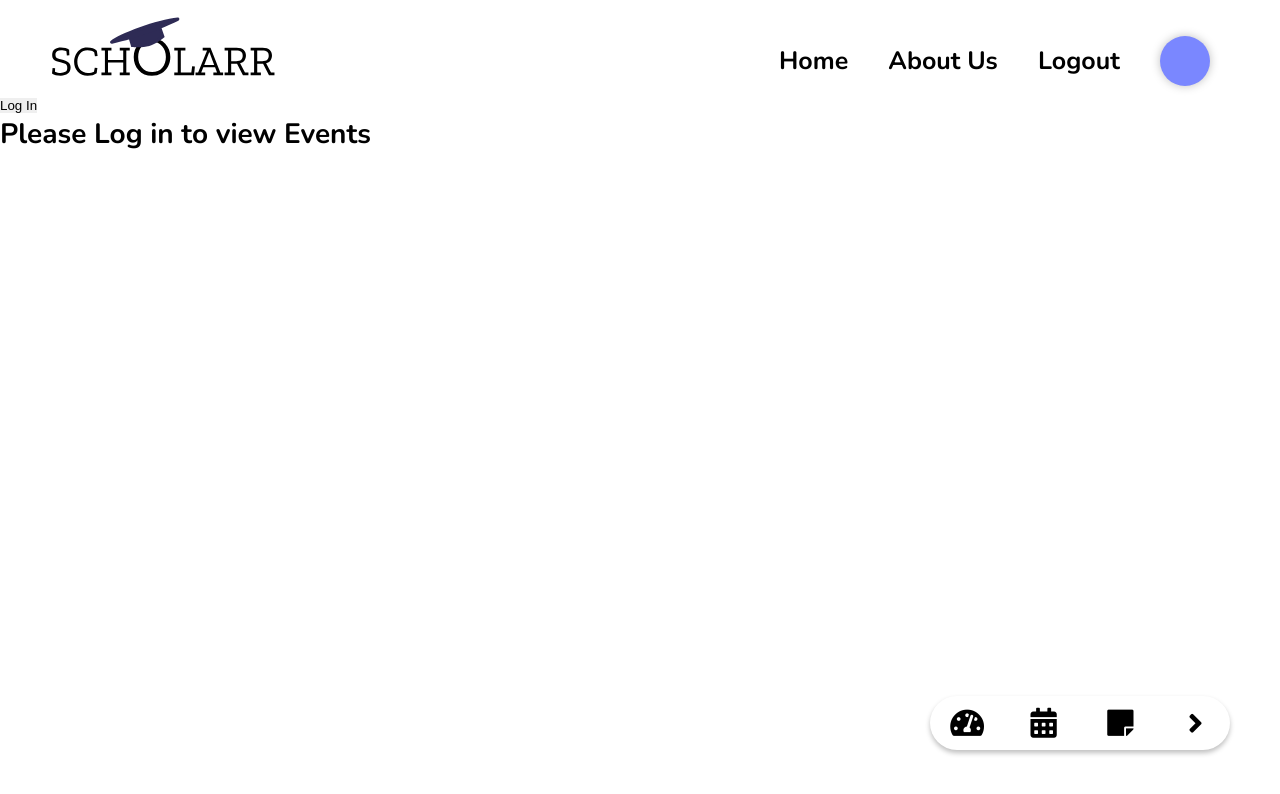
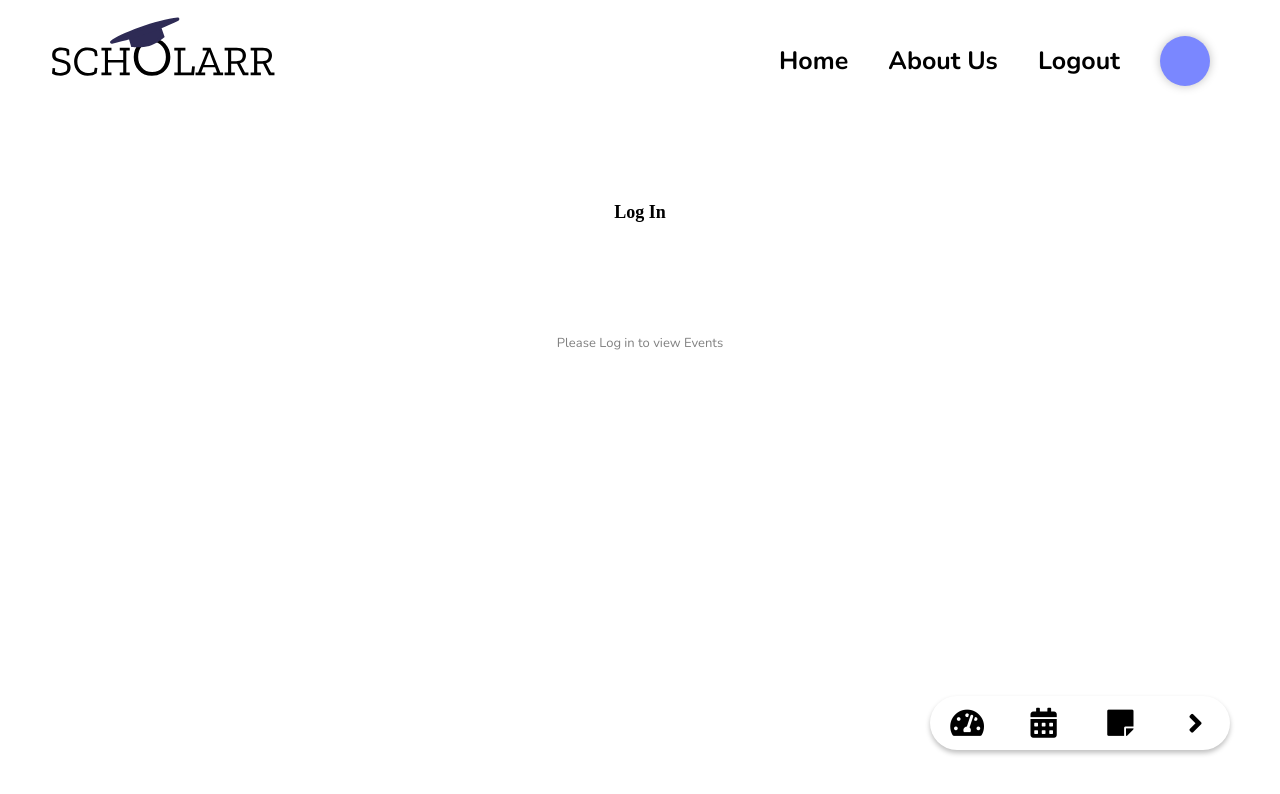
Before and after one commit to greyvity/Scholarr-frontend, a React (Create React App) app: page /calendar in a window 1280 px wide. Shown: the top 794 px of the page. Built offline with nearby package versions, Linux system fonts and the light colour scheme.

Commit message:
calendar UI

```diff
--- a/src/App.js
+++ b/src/App.js
@@ -1,6 +1,6 @@
 import React, { useState } from "react";
 import About from "./Layout/About";
-import Weather from "./Layout/Weather";
+// import Weather from "./Layout/Weather";
 // import Home from "./User/Components/Home";
 import Nav from "./Layout/Nav";
 import Loader from "./Loader";
--- a/src/Layout/Sidebar.js
+++ b/src/Layout/Sidebar.js
@@ -1,7 +1,7 @@
 import React, { useState } from "react";
 import { Link } from "react-router-dom";
 import { motion, AnimatePresence } from "framer-motion";
-import Dashboard from "../styles/assets/vectors/Dashboard.svg";
+// import Dashboard from "../styles/assets/vectors/Dashboard.svg";
 // import Todo from "../styles/assets/vectors/Todo.svg";
 // import Calendar from "../styles/assets/vectors/Calendar.svg";
 
--- a/src/User/Components/Calendar/Calendar.js
+++ b/src/User/Components/Calendar/Calendar.js
@@ -193,18 +193,20 @@ const Calendar = () => {
     <motion.div exit={{ y: 1000 }} className="calendar-container">
       {isSignedIn ? (
         <>
+          <div id="calendarbuttons">
             <button id="delete" onClick={deleteEvent}>
-            Update
+              Update an Event
             </button>
             <button id="add" onClick={addNewEvent}>
-            Add
+              Add an Event
             </button>
             <button id="events" onClick={listUpcomingEvents}>
-            Events
+              List Events
             </button>
             <button id="signout_button" onClick={handleSignoutClick}>
               Sign Out
             </button>
+          </div>
         </>
       ) : (
         <button id="authorize_button" onClick={handleClientLoad}>
@@ -213,12 +215,14 @@ const Calendar = () => {
       )}
       {isSignedIn ? (
         events.map((event) => (
+          <div id="indivEvents">
             <Events
               key={event.id}
               event={event}
               deleteEvent={deleteEvent}
               updateEvent={updateEvent}
             />
+          </div>
         ))
       ) : (
         <h1 className="upcomingEvents">Please Log in to view Events</h1>
--- a/src/styles/_calendar.scss
+++ b/src/styles/_calendar.scss
@@ -1 +1,77 @@
 /* Calendar Styles */
+
+.calendar-container {
+  display: flex;
+  flex-direction: column;
+  padding-bottom: 30px;
+  grid-column-start: 2;
+  grid-column-end: 4;
+  margin: 50px 0px 10px 0px;
+}
+
+#calendarbuttons {
+  padding: 0px 0px 25px 0px;
+  margin: 10px;
+  display: flex;
+  border-bottom: 2px solid #7a87ff;
+
+  button {
+    background-color: white;
+    // border: 2px solid gray;
+    font-family: cursive;
+    font-size: medium;
+    font-weight: bold;
+  }
+
+  button:hover {
+    color: #7a87ff;
+  }
+}
+
+#indivEvents {
+  display: flex;
+  flex-direction: column;
+  align-items: center;
+  margin: auto;
+  line-height: 290%;
+  font-family: cursive;
+  font-size: small;
+}
+
+#delete {
+  flex: 1;
+}
+
+#add {
+  flex: 1;
+}
+
+#events {
+  flex: 1;
+}
+
+#signout_button {
+  flex: 1;
+}
+
+#authorize_button {
+  background-color: white;
+  font-size: large;
+  font-weight: bold;
+  font-family: cursive;
+  margin: auto;
+}
+#authorize_button:hover {
+  color: #7a87ff;
+}
+
+.upcomingEvents {
+  font-weight: lighter;
+  font-size: small;
+  margin: auto;
+  color: gray;
+}
+
+.fas {
+  margin: 10px;
+}
--- a/src/styles/style.css
+++ b/src/styles/style.css
@@ -219,6 +219,105 @@ input:-webkit-autofill:active {
 }
 
 /* Calendar Styles */
+.calendar-container {
+  display: -webkit-box;
+  display: -ms-flexbox;
+  display: flex;
+  -webkit-box-orient: vertical;
+  -webkit-box-direction: normal;
+      -ms-flex-direction: column;
+          flex-direction: column;
+  padding-bottom: 30px;
+  -ms-grid-column: 2;
+      grid-column-start: 2;
+  grid-column-end: 4;
+  margin: 50px 0px 10px 0px;
+}
+
+#calendarbuttons {
+  padding: 0px 0px 25px 0px;
+  margin: 10px;
+  display: -webkit-box;
+  display: -ms-flexbox;
+  display: flex;
+  border-bottom: 2px solid #7a87ff;
+}
+
+#calendarbuttons button {
+  background-color: white;
+  font-family: cursive;
+  font-size: medium;
+  font-weight: bold;
+}
+
+#calendarbuttons button:hover {
+  color: #7a87ff;
+}
+
+#indivEvents {
+  display: -webkit-box;
+  display: -ms-flexbox;
+  display: flex;
+  -webkit-box-orient: vertical;
+  -webkit-box-direction: normal;
+      -ms-flex-direction: column;
+          flex-direction: column;
+  -webkit-box-align: center;
+      -ms-flex-align: center;
+          align-items: center;
+  margin: auto;
+  line-height: 290%;
+  font-family: cursive;
+  font-size: small;
+}
+
+#delete {
+  -webkit-box-flex: 1;
+      -ms-flex: 1;
+          flex: 1;
+}
+
+#add {
+  -webkit-box-flex: 1;
+      -ms-flex: 1;
+          flex: 1;
+}
+
+#events {
+  -webkit-box-flex: 1;
+      -ms-flex: 1;
+          flex: 1;
+}
+
+#signout_button {
+  -webkit-box-flex: 1;
+      -ms-flex: 1;
+          flex: 1;
+}
+
+#authorize_button {
+  background-color: white;
+  font-size: large;
+  font-weight: bold;
+  font-family: cursive;
+  margin: auto;
+}
+
+#authorize_button:hover {
+  color: #7a87ff;
+}
+
+.upcomingEvents {
+  font-weight: lighter;
+  font-size: small;
+  margin: auto;
+  color: gray;
+}
+
+.fas {
+  margin: 10px;
+}
+
 /* Todo Styles */
 * {
   padding: 0;
```
Also changed, not shown: 1 other file (tests, documents, lock files or other folders). Lines whose indentation alone changed are shown as unchanged.
